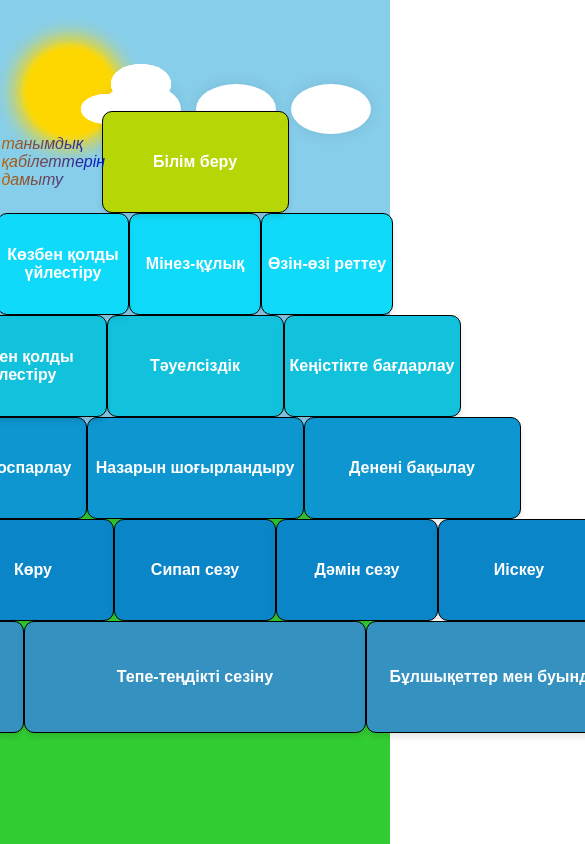
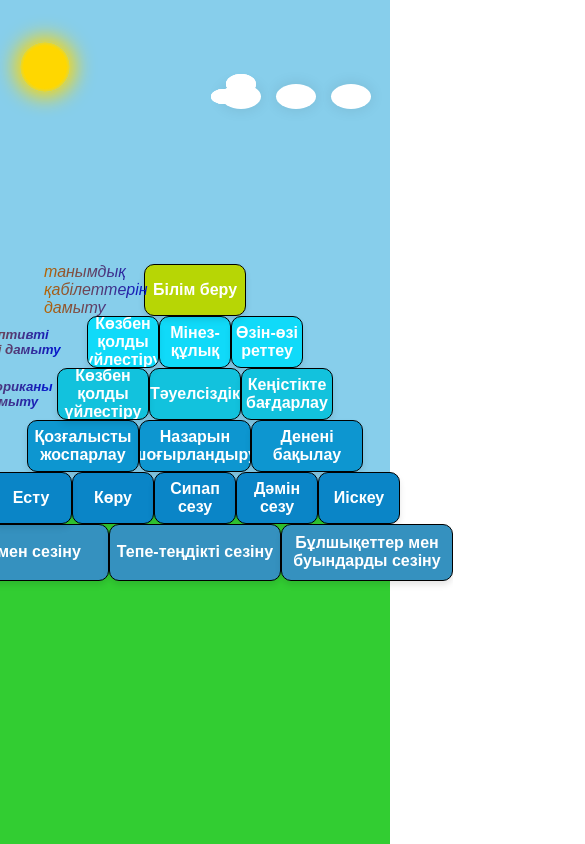
Before and after one commit to JAKgopro/Logoped.kids, a plain HTML site: page index.html in a window 390 px wide. Shown: the top 844 px of the page, 585 px wide, since content can reach past the window. Drawn offline with Linux system fonts and the light colour scheme.

Commit message:
Add files via upload

```diff
--- a/styles.css
+++ b/styles.css
@@ -170,3 +170,53 @@ body.night-mode .cloud:after {
     color: #000; /* Цвет текста при наведении */
     background-color: rgba(255, 255, 255, 0.3); /* Легкий фон поверх кнопки */
 }
+@media (max-width: 768px) {
+    .sun, .moon {
+        width: 50px;
+        height: 50px;
+    }
+    .cloud {
+        width: 40px;
+        height: 25px;
+    }
+    .cloud:before {
+        width: 30px;
+        height: 20px;
+        top: -10px;
+        left: 5px;
+    }
+    .cloud:after {
+        width: 25px;
+        height: 15px;
+        top: 5px;
+        left: -10px;
+    }
+    .block {
+        width: 100px;
+        height: 50px;
+    }
+    .block-1 {
+        width: 100px;
+        height: 50px;
+    }
+    .block-2, .block-3, .block-4 {
+        width: 70px;
+        height: 50px;
+    }
+    .block-5, .block-6, .block-7 {
+        width: 90px;
+        height: 50px;
+    }
+    .block-8, .block-9, .block-10 {
+        width: 110px;
+        height: 50px;
+    }
+    .block-11, .block-12, .block-13, .block-14, .block-15 {
+        width: 80px;
+        height: 50px;
+    }
+    .block-16, .block-17, .block-18 {
+        width: 170px;
+        height: 55px;
+    }
+}
```
